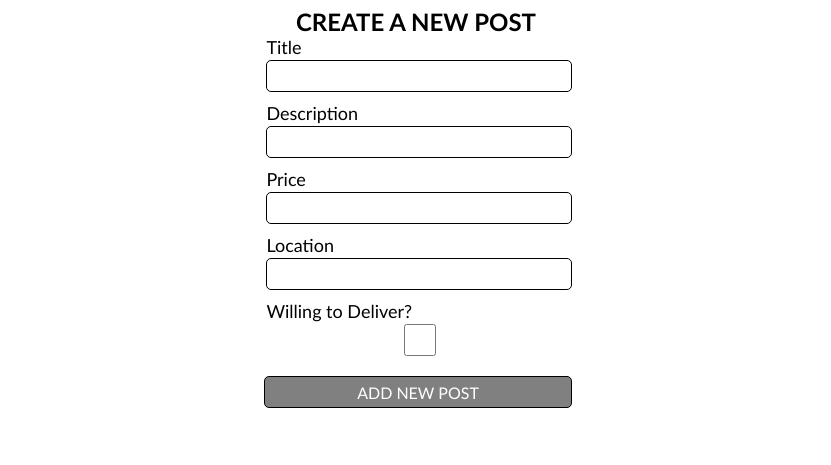
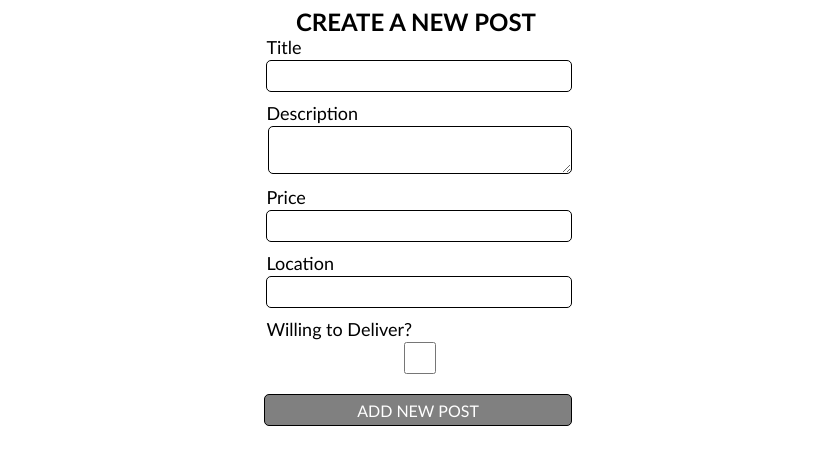
Before and after one commit to samrunyan5/strangers_things, a React app: page /newpost in a window 1280 px wide. Shown: the part 71-536 px from the top of the page, without its empty margins (224-1055 px from the left). Built offline with nearby package versions, Linux system fonts and the light colour scheme.

Commit message:
More CSS

```diff
--- a/public/style.css
+++ b/public/style.css
@@ -10,7 +10,8 @@ body {
     margin: 0% 20% 0% 20%;
 }
 
-input {
+input,
+textarea {
     border: 1px solid black;
     margin: 2px;
     padding: 2px;
@@ -153,3 +154,18 @@ button {
 #danger-button {
     background-color: crimson;
 }
+
+.post textarea {
+    border-radius: 5px;
+    width: 30%;
+    height: 4em;
+    font-size: 16px;
+}
+
+.post-form textarea {
+    width: 100%;
+    height: 3em;
+    border-radius: 5px;
+    font-size: 16px;
+    margin-bottom: 8px;
+}
--- a/src/components/PostForm.js
+++ b/src/components/PostForm.js
@@ -47,7 +47,7 @@ const PostForm = ({token}) => {
             </div>
             <div>
                 <div>Description</div>
-                <input required type='text' value={description} onChange={event => setDescription(event.target.value)}></input>
+                <div><textarea required value={description} onChange={event => setDescription(event.target.value)} ></textarea></div>
             </div>
             <div>
                 <div>Price</div>
--- a/src/components/SendMessage.js
+++ b/src/components/SendMessage.js
@@ -38,7 +38,8 @@ const SendMessage = ({post, token}) => {
                 <br/>
                 <>{sentMessage}</>
                 <h3>Message {author.username} about this Post</h3>
-                <div><input required type='text' value={content} onChange={event => setContent(event.target.value)} ></input></div>
+                <div><textarea required value={content} onChange={event => setContent(event.target.value)} ></textarea></div>
+                {/* <div><input required type='text' value={content} onChange={event => setContent(event.target.value)} ></input></div> */}
                 <button type='submit'>SEND MESSAGE</button>
             </form>
             </>
```
Also changed, not shown: 1 other file.
